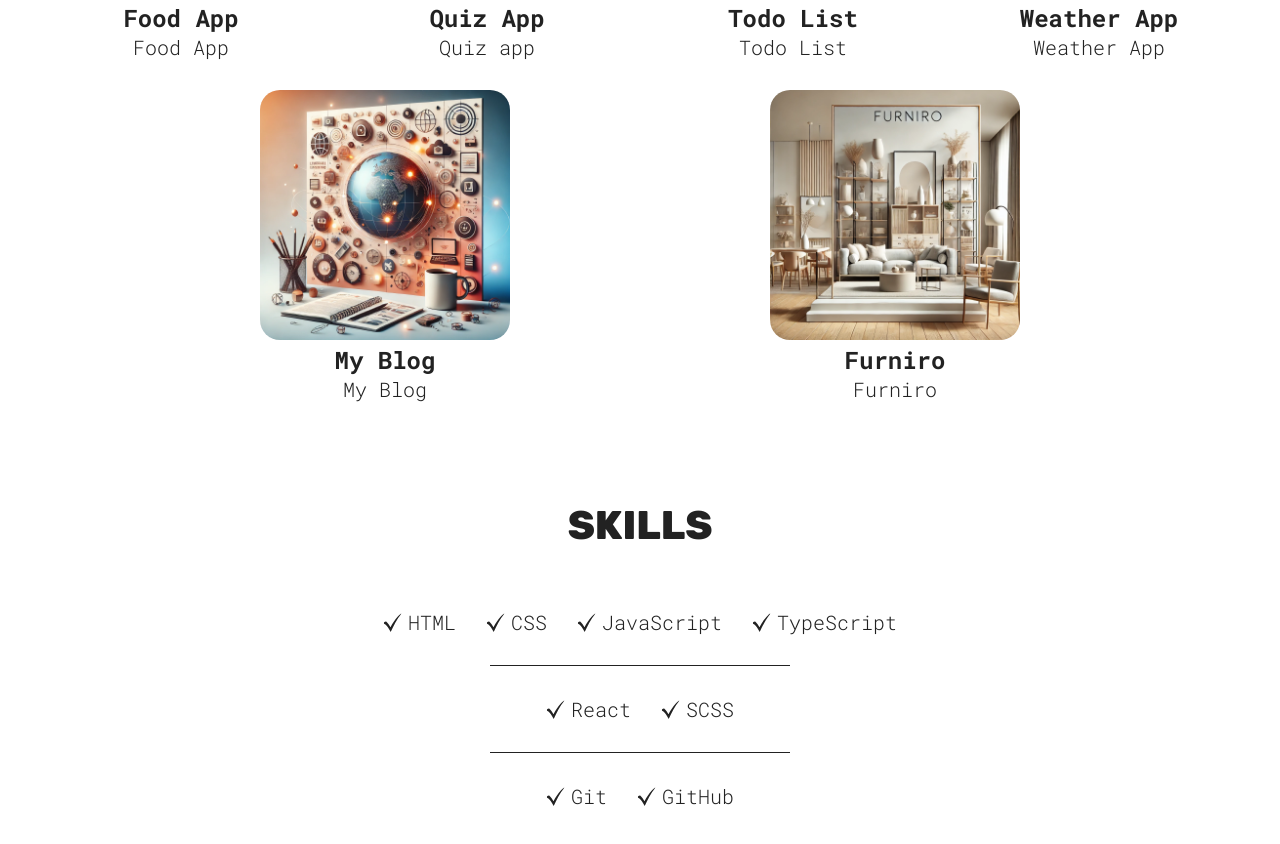
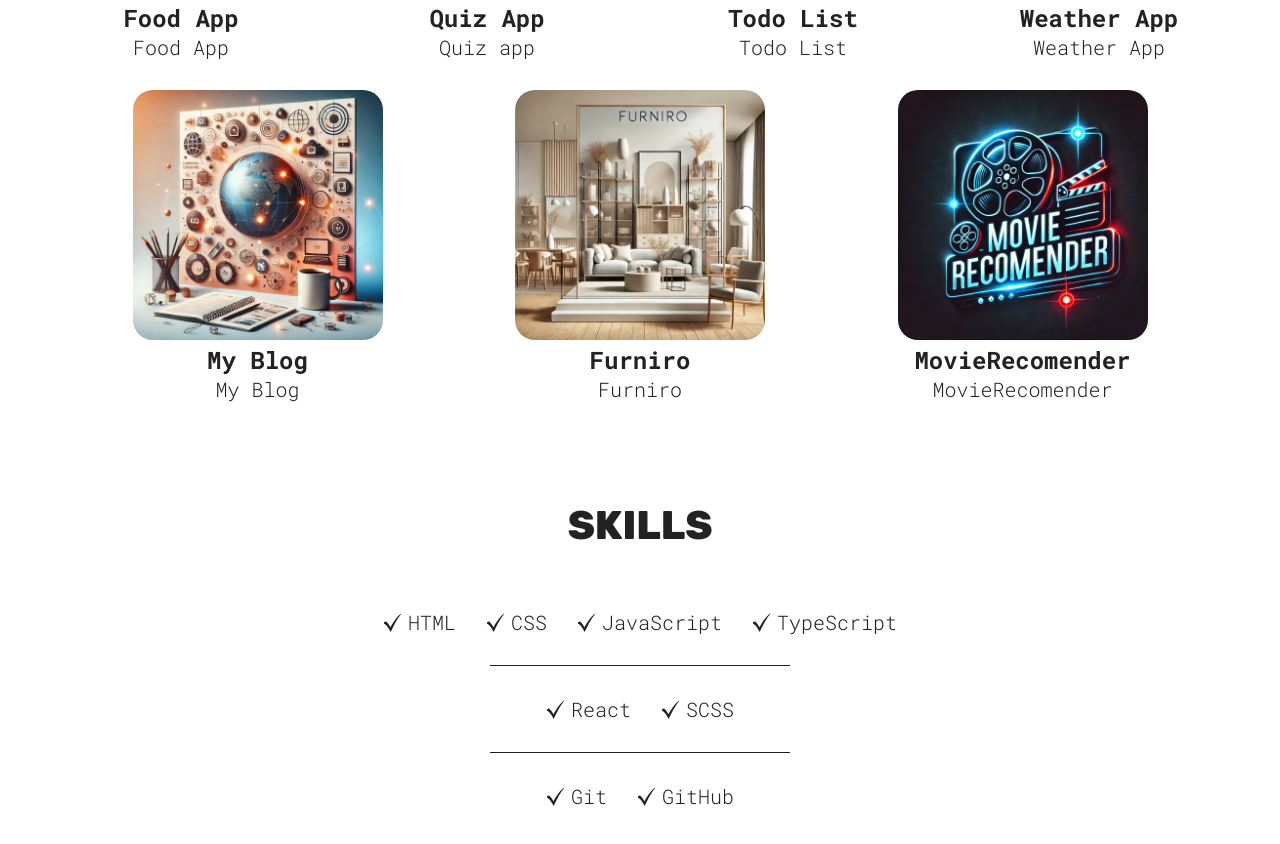
Before and after one commit to ygttncy/Portfolyo, a React (Vite) app: page / in a window 1280 px wide. Shown: the part 1259-2103 px from the top of the page. Built offline with nearby package versions, Linux system fonts and the light colour scheme.

Commit message:
Add new project

```diff
--- a/src/sections/Projects/Projects.jsx
+++ b/src/sections/Projects/Projects.jsx
@@ -7,6 +7,7 @@ import  myblog from '../../assets/myblog.webp';
 import  Furniro from '../../assets/furniro.webp';
 import  Quizapp from '../../assets/quizapp.webp';
 import ProjectCard from '../../common/ProjectCard';
+import MovieRecomender from "../../assets/MovieRecomender.webp";
 
 function Projects() {
   return (
@@ -49,6 +50,12 @@ function Projects() {
           h3="Furniro"
           p="Furniro"
         />
+         <ProjectCard
+          src={MovieRecomender}
+          link="https://github.com/ygttncy/MovieRecomender"
+          h3="MovieRecomender"
+          p="MovieRecomender"
+        />
       </div>
     </section>
   );
```
Also changed, not shown: src/assets/MovieRecomender.webp (added).
